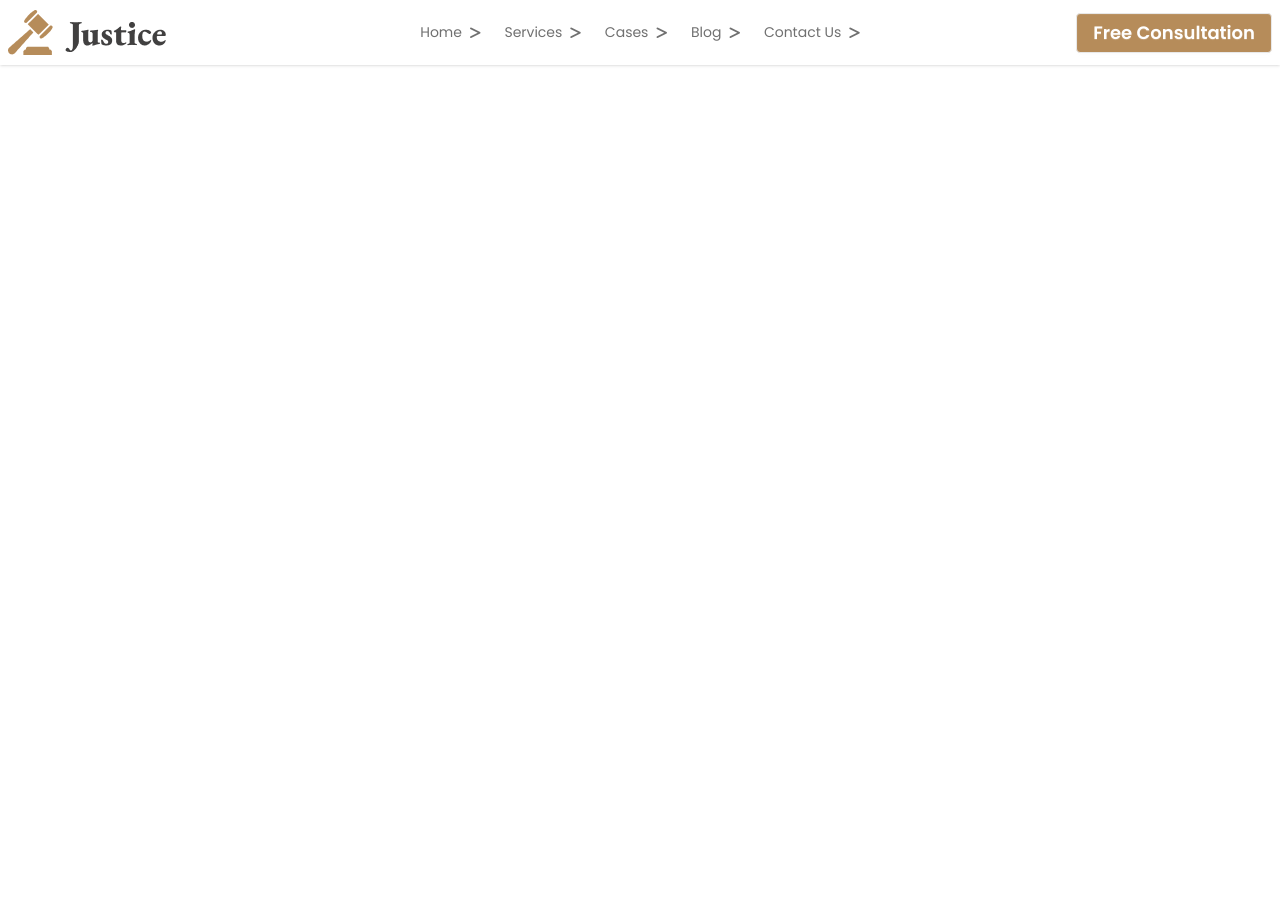
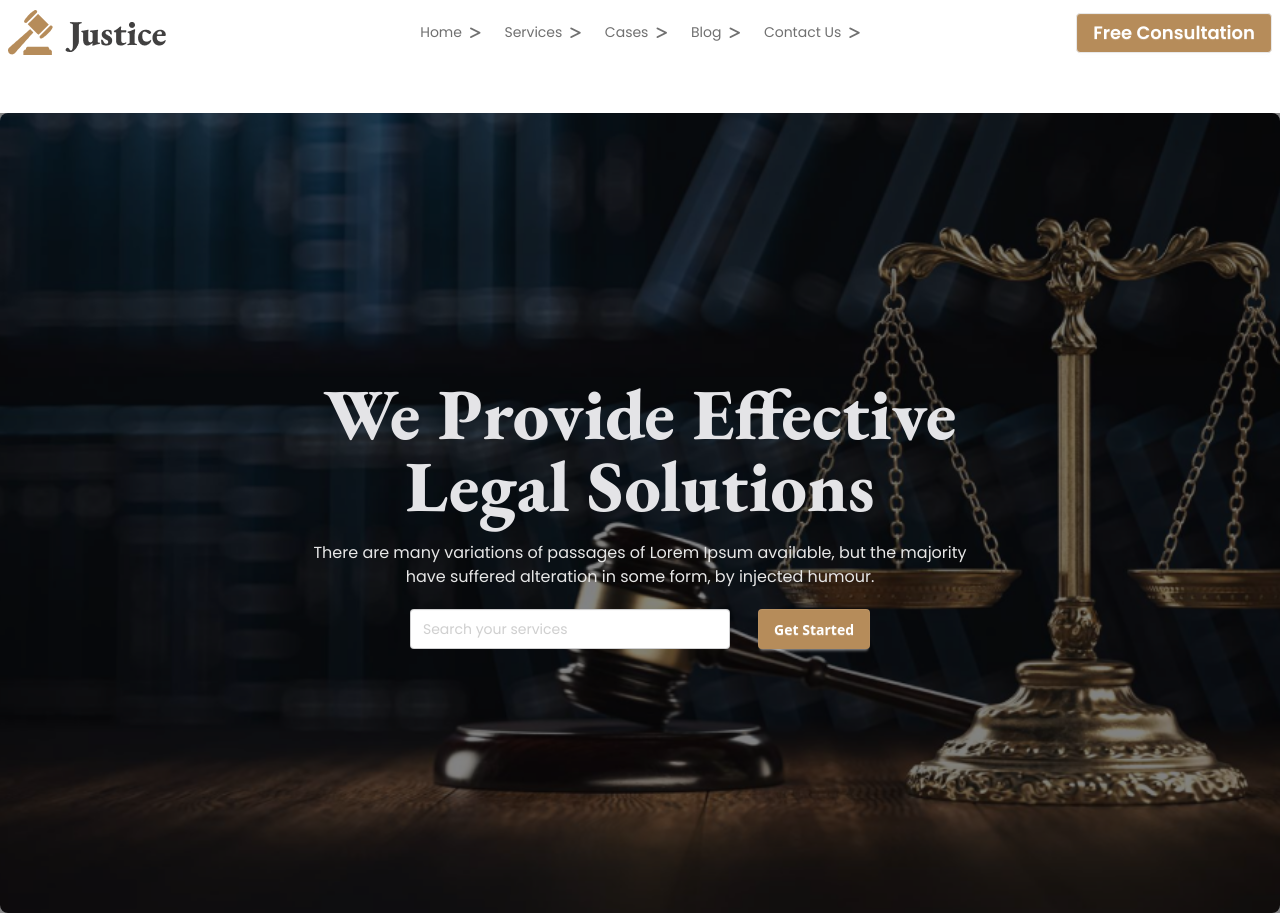
Before and after one commit to mohibuluzzal/legal-solution, a plain HTML site: page index.html in a window 1280 px wide. Before the commit the page ends 800 px from the top, so only its background shows below. Drawn offline with nearby package versions, Linux system fonts and the light colour scheme.

Commit message:
added hero section done

```diff
--- a/index.html
+++ b/index.html
@@ -33,7 +33,7 @@
 
         <!-- Nav Bar Section -->
          <nav>
-            <div class="navbar bg-base-100 shadow-sm">
+            <div class="navbar bg-base-100">
 
   <div class="navbar-start">
     <div class="dropdown">
@@ -68,6 +68,28 @@
   </div>
 </div>
          </nav>
+
+         <!-- Banner Section Start -->
+          <section class="mt-12 rounded-">
+            <div
+  class="hero min-h-screen  rounded-lg"
+  style="background-image: url(/images/banner.png);"
+>
+  <div class="hero-overlay"></div>
+  <div class="hero-content text-neutral-content text-center">
+    <div>
+      <h1 class="mb-5 text-7xl font-extrabold garamond">We Provide Effective <br> Legal Solutions</h1>
+      <p class="mb-5 text-[#E7E7E7] poppins">
+        There are many variations of passages of Lorem Ipsum available, but the majority <br> have suffered alteration in some form, by injected humour.
+      </p>
+      <div>
+        <input type="text" placeholder="Search your services" class="input mr-6 text-[#A0A0A0] poppins"/>
+        <button class="btn bg-[#B68C5A] text-white border-none">Get Started</button>
+      </div>
+    </div>
+  </div>
+</div>
+          </section>
     </header>
 
     <main>
```
